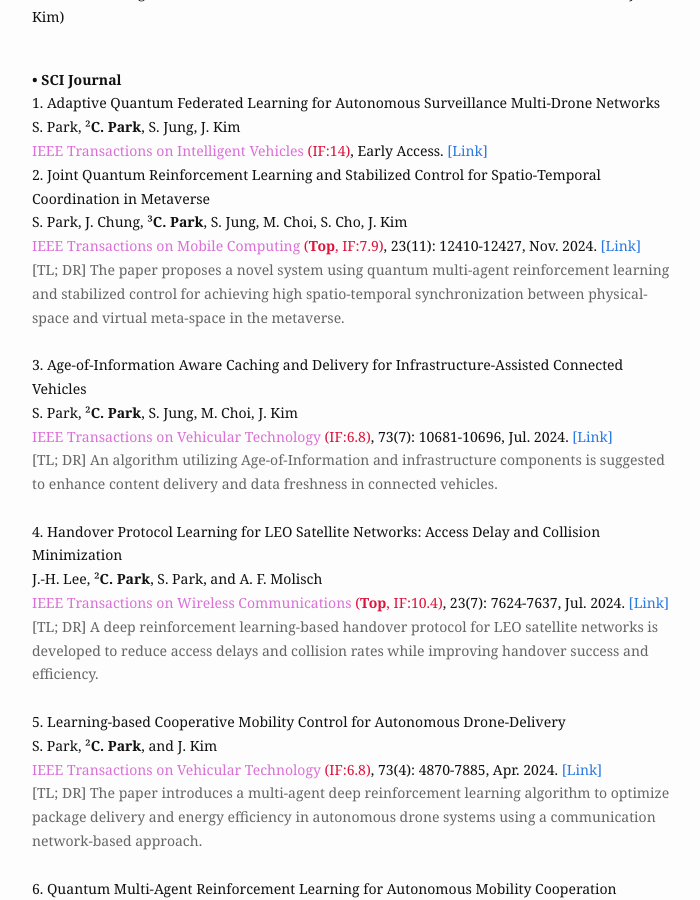
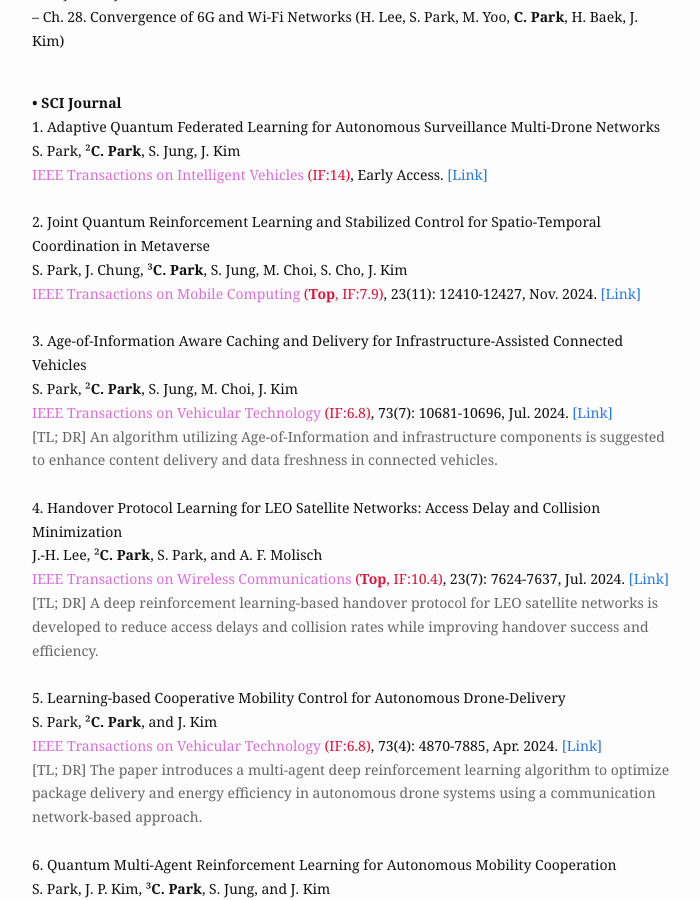
Before and after one commit to cosdeneb/cosdeneb.github.io, a Jekyll site: the page built from publication.md, in a window 1280 px wide and 900 px high, scrolled down 553 px. Shown: the whole window, without its empty margins (288-988 px from the left). Built offline with Jekyll 4.4.1, drawn with Linux system fonts in a browser that asks for light colours.

Commit message:
Update publication.md

```diff
--- a/publication.md
+++ b/publication.md
@@ -15,7 +15,7 @@
 <p>
   <b>• Software R&D Copyright Registration</b> <br/>
   1. Voice-Interactive Virtual Character Program (Y. Kim, <b>C. Park</b>) <br/>
-  <font color='#3e32a8'>Korea Copyright Commission</font>, C-2021-059388, Dec. 2021.
+  <font color='#3e32a8'>Korea Copyright Commission</font>, C-2021-059388, Dec. 2021.<br/>
   <br/>
 </p>
 
@@ -32,12 +32,11 @@
   <b>• SCI Journal</b> <br/>
   1. Adaptive Quantum Federated Learning for Autonomous Surveillance Multi-Drone Networks <br/>
   S. Park, ²<b>C. Park</b>, S. Jung, J. Kim <br/>
-  <font color='#da70d6'>IEEE Transactions on Intelligent Vehicles</font> <font color='#dc143c'>(IF:14)</font>, Early Access. <a href="https://ieeexplore.ieee.org/abstract/document/10764760">[Link]</a><br/>
+  <font color='#da70d6'>IEEE Transactions on Intelligent Vehicles</font> <font color='#dc143c'>(IF:14)</font>, Early Access. <a href="https://ieeexplore.ieee.org/abstract/document/10764760">[Link]</a><br/><br/>
 
   2. Joint Quantum Reinforcement Learning and Stabilized Control for Spatio-Temporal Coordination in Metaverse <br/>
   S. Park, J. Chung, ³<b>C. Park</b>, S. Jung, M. Choi, S. Cho, J. Kim <br/>
-  <font color='#da70d6'>IEEE Transactions on Mobile Computing</font> <font color='#dc143c'>(<b>Top</b>, IF:7.9)</font>, 23(11): 12410-12427, Nov. 2024. <a href="https://ieeexplore.ieee.org/abstract/document/10543150">[Link]</a><br/>
-  <font color='#666666'>[TL; DR] The paper proposes a novel system using quantum multi-agent reinforcement learning and stabilized control for achieving high spatio-temporal synchronization between physical-space and virtual meta-space in the metaverse.</font><br/><br/>
+  <font color='#da70d6'>IEEE Transactions on Mobile Computing</font> <font color='#dc143c'>(<b>Top</b>, IF:7.9)</font>, 23(11): 12410-12427, Nov. 2024. <a href="https://ieeexplore.ieee.org/abstract/document/10543150">[Link]</a><br/><br/>
 
   3. Age-of-Information Aware Caching and Delivery for Infrastructure-Assisted Connected Vehicles <br/>
   S. Park, ²<b>C. Park</b>, S. Jung, M. Choi, J. Kim <br/>
```
